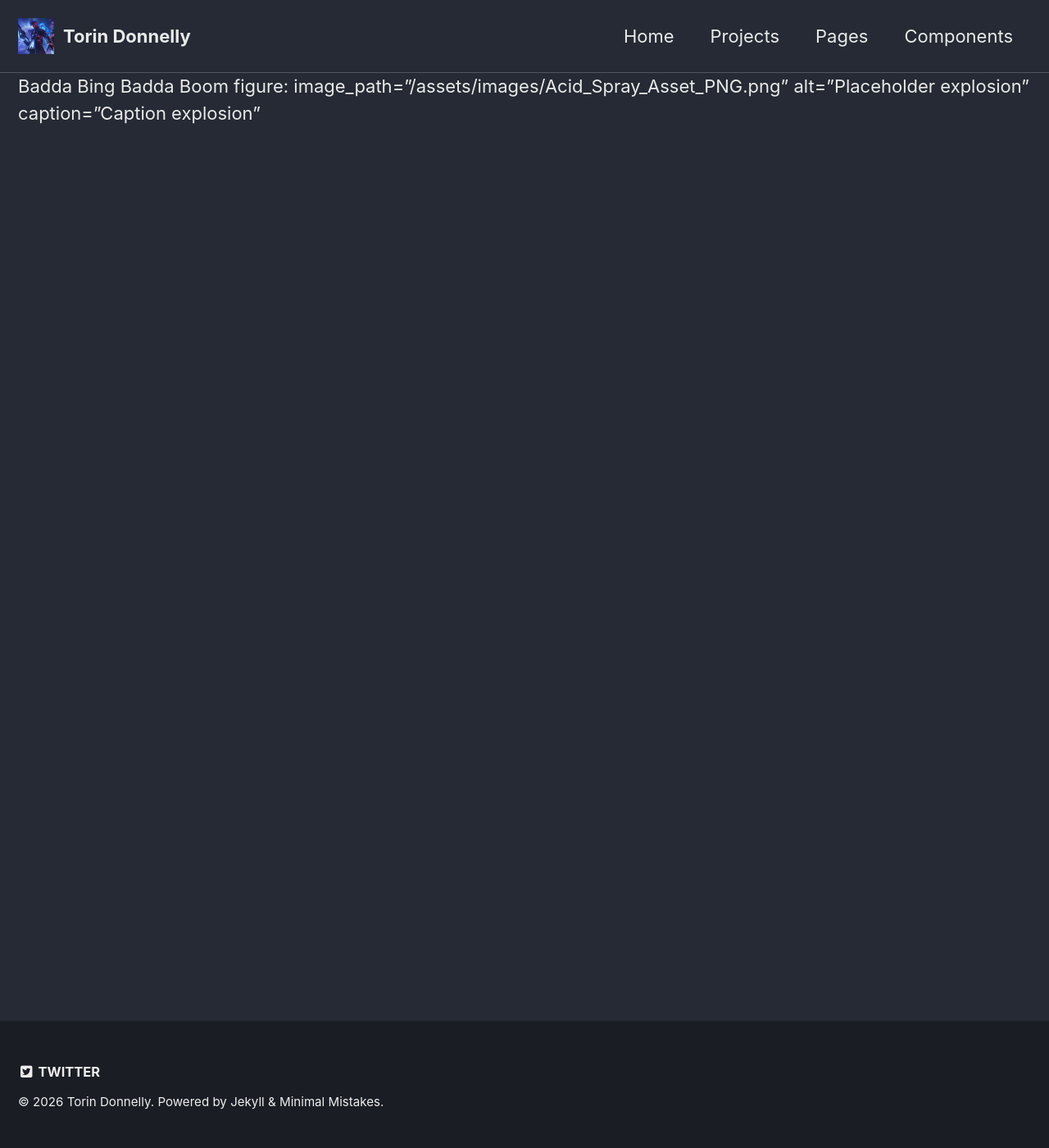
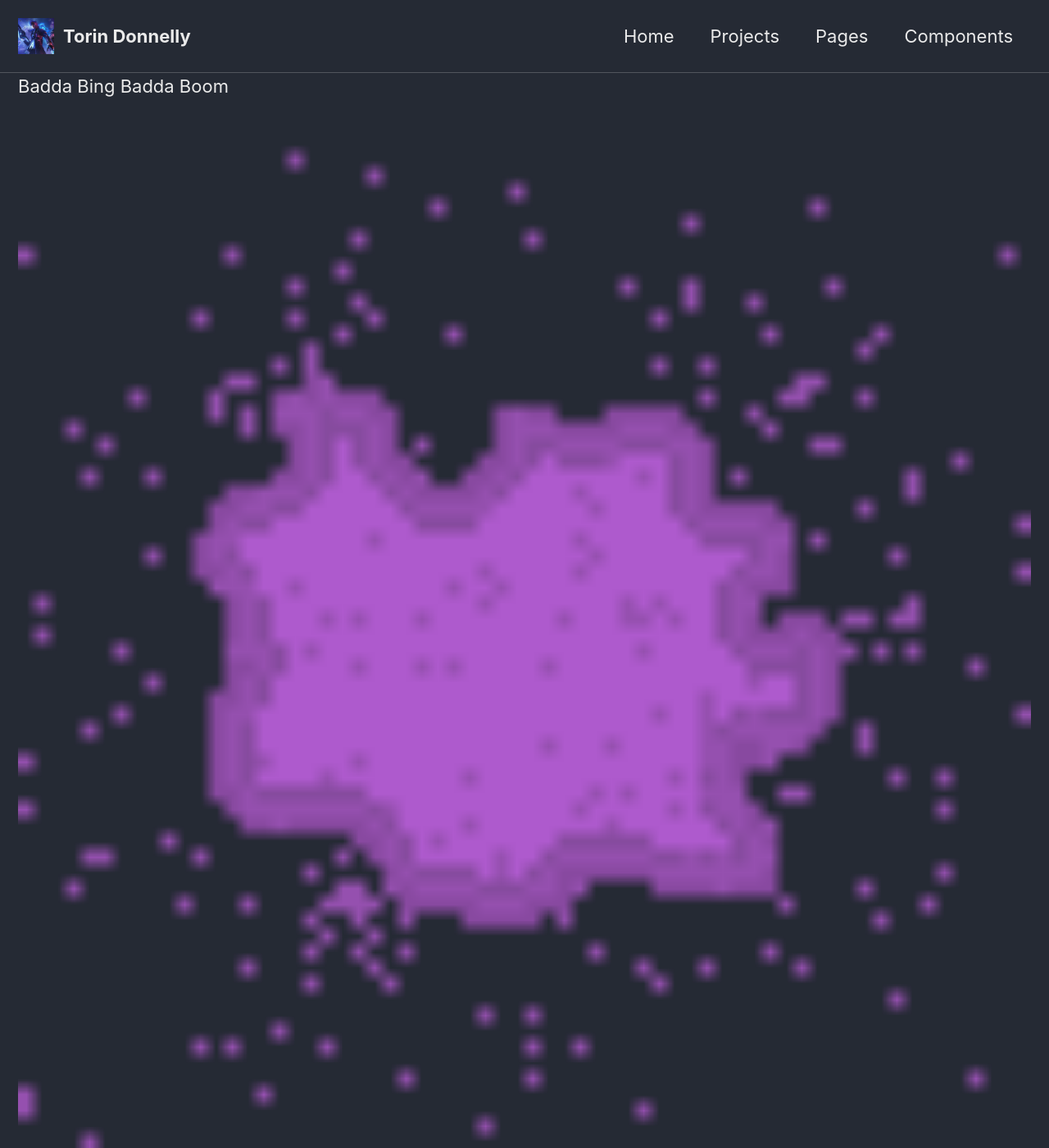
Before and after one commit to Orange-Piccolo/Orange-Piccolo.github.io, a Jekyll site: the page built from _pages/about-me.md, in a window 1280 px wide and 1400 px high. Shown: the whole window at 82% size. Built offline with Jekyll 4.4.1, drawn with Linux system fonts in a browser that asks for light colours; some of the changed text lies outside the part shown.

Commit message:
Corrected a stupid decision

```diff
--- a/_pages/about-me.md
+++ b/_pages/about-me.md
@@ -4,4 +4,4 @@ layout: default
 permalink: /about-me/
 ---
 Badda Bing Badda Boom
-figure: image_path="/assets/images/Acid_Spray_Asset_PNG.png" alt="Placeholder explosion" caption="Caption explosion"
+{% include figure image_path="/assets/images/Acid_Spray_Asset_PNG.png" alt="Placeholder alt EXPLOSION" caption="Placeholder caption EXPLOSION" %}
```
